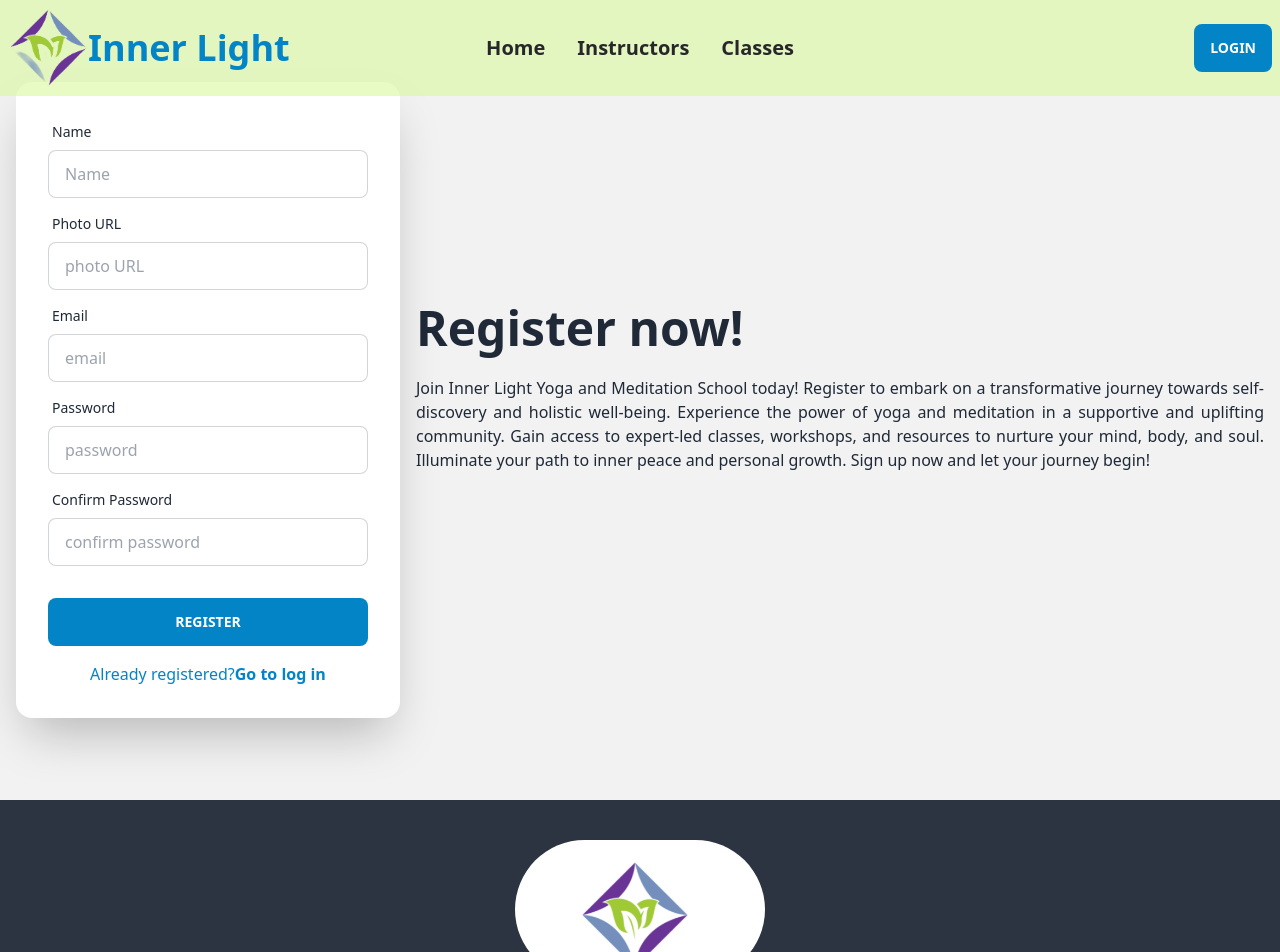
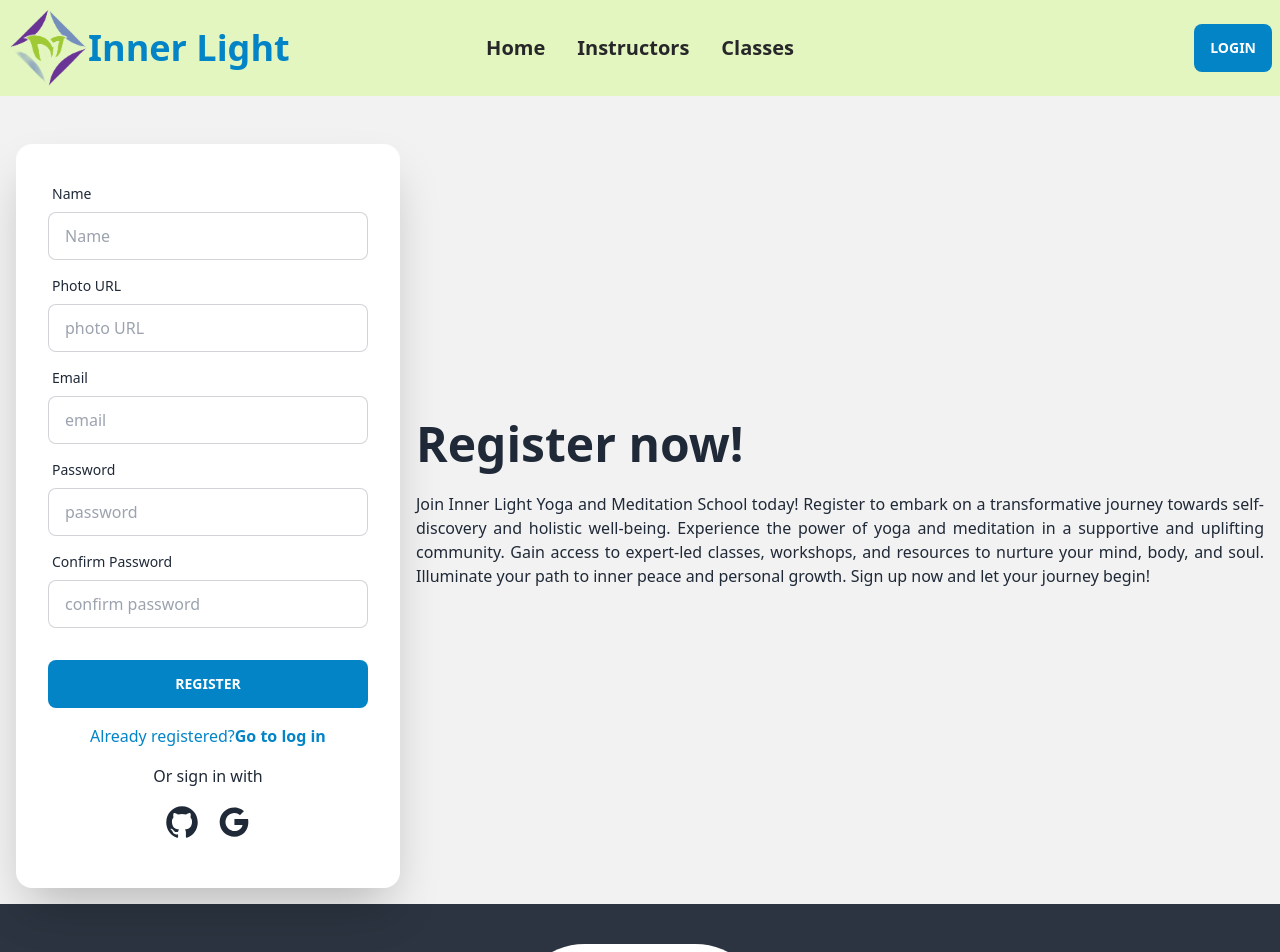
Before and after one commit to imtiaz-ahmmed/inner-light-client, a React (Vite) app: page /register in a window 1280 px wide. Shown: the top 952 px of the page. Built offline with nearby package versions, Linux system fonts and the light colour scheme; no server answers.

Commit message:
log in and registration page modified

```diff
--- a/src/Routes/Routes.jsx
+++ b/src/Routes/Routes.jsx
@@ -1,5 +1,6 @@
 import { createBrowserRouter } from "react-router-dom";
 import Main from "../Layout/Main";
+import PrivateRoute from "./privateRoute";
 import Home from "../pages/Home/Home/Home";
 import ErrorPage from "../pages/ErrorPage/ErrorPage";
 import Login from "../pages/Authentication/Login/Login";
@@ -43,7 +44,11 @@ export const router = createBrowserRouter([
   },
   {
     path: "/dashboard",
-    element: <Dashboard></Dashboard>,
+    element: (
+      <PrivateRoute>
+        <Dashboard></Dashboard>
+      </PrivateRoute>
+    ),
     errorElement: <ErrorPage></ErrorPage>,
     children: [
       {
--- /dev/null
+++ b/src/Routes/privateRoute.jsx
@@ -0,0 +1,40 @@
+import React, { useContext } from "react";
+
+import { Navigate, useLocation } from "react-router-dom";
+import { AuthContext } from "../providers/AuthProviders";
+
+const privateRoute = ({ children }) => {
+  const { user, loading } = useContext(AuthContext);
+  const location = useLocation();
+
+  if (loading) {
+    return (
+      <div className="text-center mt-60" role="status">
+        <svg
+          aria-hidden="true"
+          className="inline w-10 h-10 mr-2 text-gray-200 animate-spin dark:text-gray-600 fill-blue-600"
+          viewBox="0 0 100 101"
+          fill="none"
+          xmlns="http://www.w3.org/2000/svg"
+        >
+          <path
+            d="M100 50.5908C100 78.2051 77.6142 100.591 50 100.591C22.3858 100.591 0 78.2051 0 50.5908C0 22.9766 22.3858 0.59082 50 0.59082C77.6142 0.59082 100 22.9766 100 50.5908ZM9.08144 50.5908C9.08144 73.1895 27.4013 91.5094 50 91.5094C72.5987 91.5094 90.9186 73.1895 90.9186 50.5908C90.9186 27.9921 72.5987 9.67226 50 9.67226C27.4013 9.67226 9.08144 27.9921 9.08144 50.5908Z"
+            fill="currentColor"
+          />
+          <path
+            d="M93.9676 39.0409C96.393 38.4038 97.8624 35.9116 97.0079 33.5539C95.2932 28.8227 92.871 24.3692 89.8167 20.348C85.8452 15.1192 80.8826 10.7238 75.2124 7.41289C69.5422 4.10194 63.2754 1.94025 56.7698 1.05124C51.7666 0.367541 46.6976 0.446843 41.7345 1.27873C39.2613 1.69328 37.813 4.19778 38.4501 6.62326C39.0873 9.04874 41.5694 10.4717 44.0505 10.1071C47.8511 9.54855 51.7191 9.52689 55.5402 10.0491C60.8642 10.7766 65.9928 12.5457 70.6331 15.2552C75.2735 17.9648 79.3347 21.5619 82.5849 25.841C84.9175 28.9121 86.7997 32.2913 88.1811 35.8758C89.083 38.2158 91.5421 39.6781 93.9676 39.0409Z"
+            fill="currentFill"
+          />
+        </svg>
+        <span className="sr-only">Loading...</span>
+      </div>
+    );
+  }
+
+  if (user) {
+    return children;
+  }
+  return <Navigate to="/login" state={{ from: location }} replace></Navigate>;
+};
+
+export default privateRoute;
--- a/src/pages/Authentication/Login/Login.jsx
+++ b/src/pages/Authentication/Login/Login.jsx
@@ -47,25 +47,47 @@ const Login = () => {
   };
 
   const handleGoogleSignIn = () => {
-    googleSignIn()
-      .then((result) => {
-        const loggedUser = result.user;
-        navigate("/");
+    googleSignIn().then((result) => {
+      const loggedInUser = result.user;
+      console.log(loggedInUser);
+      const saveUser = {
+        name: loggedInUser.displayName,
+        email: loggedInUser.email,
+      };
+      fetch("http://localhost:5000/users", {
+        method: "POST",
+        headers: {
+          "content-type": "application/json",
+        },
+        body: JSON.stringify(saveUser),
       })
-      .catch((error) => {
-        console.log(error);
-      });
+        .then((res) => res.json())
+        .then(() => {
+          navigate(from, { replace: true });
+        });
+    });
   };
 
   const handleGitHubSignIn = () => {
-    githubLogIn()
-      .then((result) => {
-        const loggedUser = result.user;
-        navigate("/");
+    githubLogIn().then((result) => {
+      const loggedInUser = result.user;
+      console.log(loggedInUser);
+      const saveUser = {
+        name: loggedInUser.displayName,
+        email: loggedInUser.email,
+      };
+      fetch("http://localhost:5000/users", {
+        method: "POST",
+        headers: {
+          "content-type": "application/json",
+        },
+        body: JSON.stringify(saveUser),
       })
-      .catch((error) => {
-        console.log(error);
-      });
+        .then((res) => res.json())
+        .then(() => {
+          navigate(from, { replace: true });
+        });
+    });
   };
 
   const togglePasswordVisibility = () => {
@@ -77,7 +99,7 @@ const Login = () => {
       <Helmet>
         <title>Inner Light | Login</title>
       </Helmet>
-      <div className="hero min-h-screen bg-base-200">
+      <div className="hero min-h-screen bg-base-200 pt-32">
         <div className="hero-content flex-col lg:flex-row-reverse">
           <div className="text-center lg:text-left">
             <h1 className="text-5xl font-bold">Login now!</h1>
--- a/src/pages/Authentication/Register/Register.jsx
+++ b/src/pages/Authentication/Register/Register.jsx
@@ -3,7 +3,7 @@ import { Helmet } from "react-helmet";
 import { useForm } from "react-hook-form";
 import { Link, useNavigate } from "react-router-dom";
 import { AuthContext } from "../../../providers/AuthProviders";
-
+import { IoLogoGoogle, IoLogoGithub } from "react-icons/io";
 const Register = () => {
   const {
     register,
@@ -11,13 +11,25 @@ const Register = () => {
     watch,
     formState: { errors },
   } = useForm();
-  const { createUser, logOut, updateUser } = useContext(AuthContext);
+  const { createUser, logOut, updateUser, googleSignIn, githubLogIn } =
+    useContext(AuthContext);
+
   const [registerError, setRegisterError] = useState("");
   const navigate = useNavigate();
   const onSubmit = (data) => {
     console.log(data);
-    createUser(data.email, data.password)
-      .then((result) => {
+    createUser(data.email, data.password).then((result) => {
+      const saveUser = { name: data.name, email: data.email };
+      fetch("http://localhost:5000/users", {
+        method: "POST",
+        headers: {
+          "content-type": "application/json",
+        },
+        body: JSON.stringify(saveUser),
+      })
+        .then((res) => res.json())
+        .then((data) => {
+          if (data.insertedId) {
             alert("Registration Completed Successfully");
             const loggedUser = result.user;
             console.log(loggedUser);
@@ -25,11 +37,57 @@ const Register = () => {
             setRegisterError("");
             logOut();
             navigate("/login");
+          }
         })
         .catch((error) => {
           const errorMessage = error.message;
           setRegisterError(errorMessage);
           console.log(errorMessage);
+        });
+    });
+  };
+
+  const handleGoogleSignIn = () => {
+    googleSignIn().then((result) => {
+      const loggedInUser = result.user;
+      console.log(loggedInUser);
+      const saveUser = {
+        name: loggedInUser.displayName,
+        email: loggedInUser.email,
+      };
+      fetch("http://localhost:5000/users", {
+        method: "POST",
+        headers: {
+          "content-type": "application/json",
+        },
+        body: JSON.stringify(saveUser),
+      })
+        .then((res) => res.json())
+        .then(() => {
+          navigate(from, { replace: true });
+        });
+    });
+  };
+
+  const handleGitHubSignIn = () => {
+    githubLogIn().then((result) => {
+      const loggedInUser = result.user;
+      console.log(loggedInUser);
+      const saveUser = {
+        name: loggedInUser.displayName,
+        email: loggedInUser.email,
+      };
+      fetch("http://localhost:5000/users", {
+        method: "POST",
+        headers: {
+          "content-type": "application/json",
+        },
+        body: JSON.stringify(saveUser),
+      })
+        .then((res) => res.json())
+        .then(() => {
+          navigate(from, { replace: true });
+        });
     });
   };
   return (
@@ -37,7 +95,7 @@ const Register = () => {
       <Helmet>
         <title>Inner Light | Register</title>
       </Helmet>
-      <div className="hero min-h-screen bg-base-200">
+      <div className="hero min-h-screen bg-base-200 pt-32">
         <div className="hero-content flex-col lg:flex-row-reverse">
           <div className="text-center lg:text-left">
             <h1 className="text-5xl font-bold">Register now!</h1>
@@ -163,6 +221,15 @@ const Register = () => {
                     Go to log in
                   </Link>
                 </p>
+                <p className="pt-4 text-center">Or sign in with</p>
+                <div className="flex justify-center gap-4 p-4">
+                  <button onClick={handleGitHubSignIn}>
+                    <IoLogoGithub className="text-4xl rounded-full" />
+                  </button>
+                  <button onClick={handleGoogleSignIn}>
+                    <IoLogoGoogle className="text-4xl rounded-full" />
+                  </button>
+                </div>
               </div>
             </form>
           </div>
--- a/src/pages/Dashboard/MySelectedClasses/MySelectedClasses.jsx
+++ b/src/pages/Dashboard/MySelectedClasses/MySelectedClasses.jsx
@@ -3,6 +3,7 @@ import useSelectedClass from "../../../Hooks/useSelectedClass";
 import { Helmet } from "react-helmet";
 import { RiDeleteBin6Line } from "react-icons/ri";
 import Swal from "sweetalert2";
+
 const MySelectedClasses = () => {
   const [selectedClasses, refetch] = useSelectedClass();
   const total = selectedClasses.reduce(
@@ -29,11 +30,25 @@ const MySelectedClasses = () => {
             if (data.deleteCount > 0) {
               refetch();
               Swal.fire("Deleted!", "Your file has been deleted.", "success");
+            } else {
+              Swal.fire(
+                "Not Deleted!",
+                "The file could not be deleted.",
+                "error"
+              );
             }
+          })
+          .catch((error) => {
+            Swal.fire(
+              "Not Deleted!",
+              "An error occurred while deleting the file.",
+              "error"
+            );
           });
       }
     });
   };
+
   return (
     <div className="w-full p-10">
       <Helmet>
```
Lines whose indentation alone changed are shown as unchanged.
